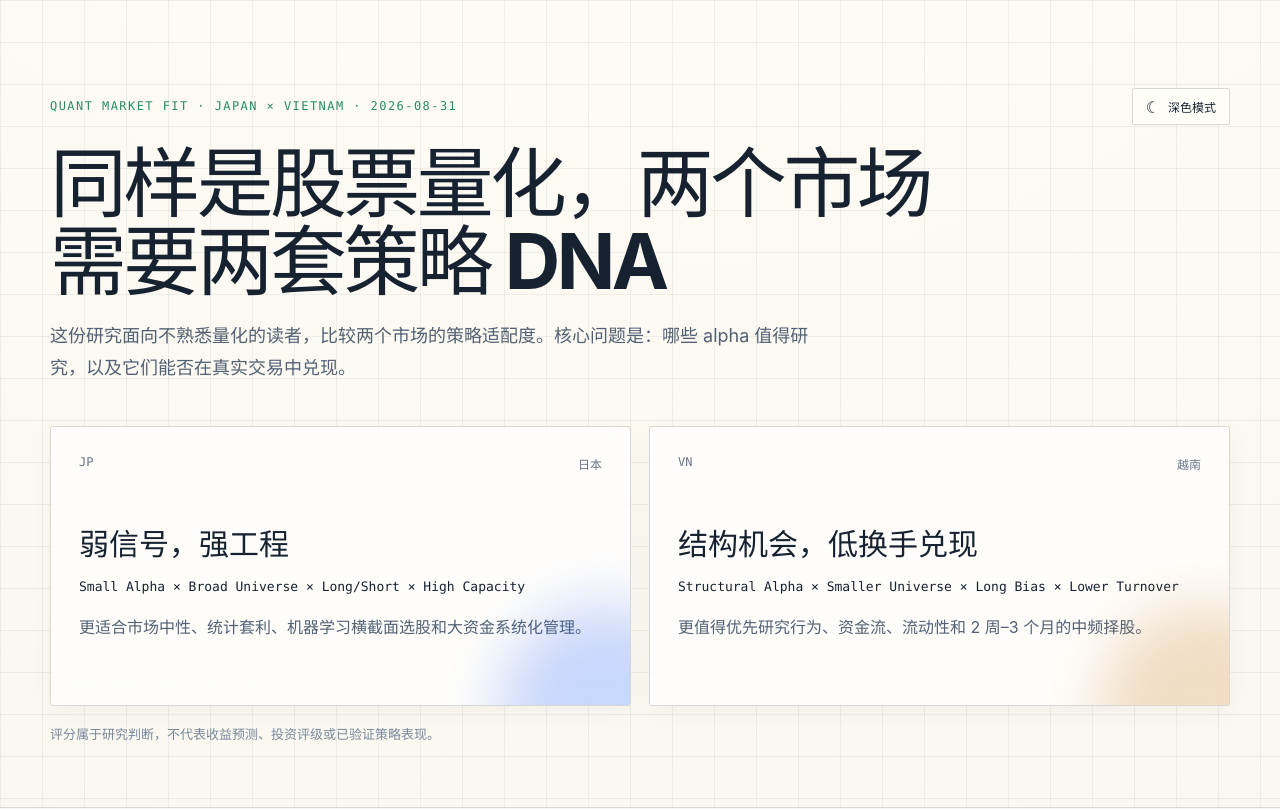
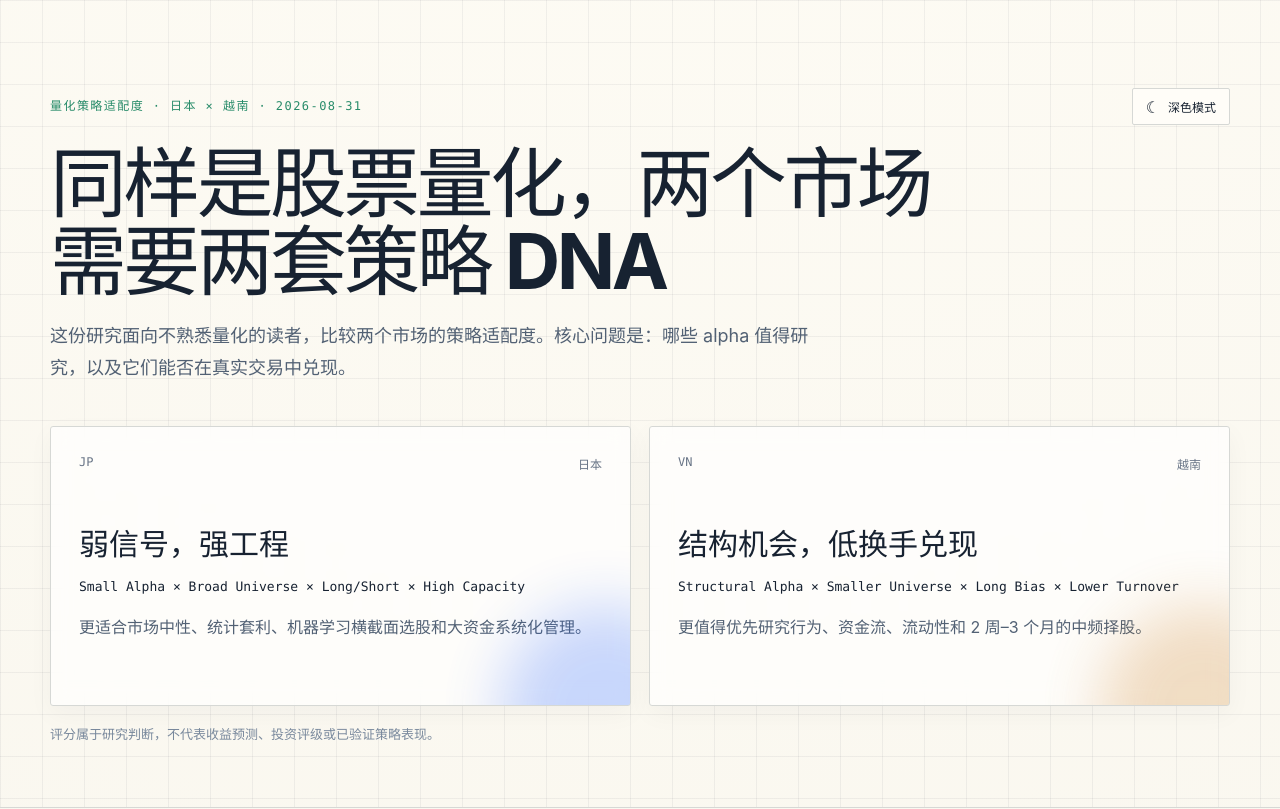
Before and after one commit to runchengxie/vietnam-quant-research, a React (Vite) app in the folder site/: page / in a window 1280 px wide. Shown: the top 809 px of the page. Built offline with nearby package versions, Linux system fonts and the light colour scheme.

Commit message:
chore: polish Chinese page labels

```diff
--- a/site/src/components/HeroComparison.tsx
+++ b/site/src/components/HeroComparison.tsx
@@ -4,7 +4,7 @@ export function HeroComparison() {
   return (
     <header className="hero">
       <div className="hero__inner">
-        <div className="hero__meta"><div className="eyebrow">QUANT MARKET FIT · JAPAN × VIETNAM · 2026-08-31</div><ThemeToggle /></div>
+        <div className="hero__meta"><div className="eyebrow">量化策略适配度 · 日本 × 越南 · 2026-08-31</div><ThemeToggle /></div>
         <h1>同样是股票量化，两个市场需要两套策略 DNA</h1>
         <p className="hero__lede">
           这份研究面向不熟悉量化的读者，比较两个市场的策略适配度。核心问题是：哪些 alpha 值得研究，以及它们能否在真实交易中兑现。
```
